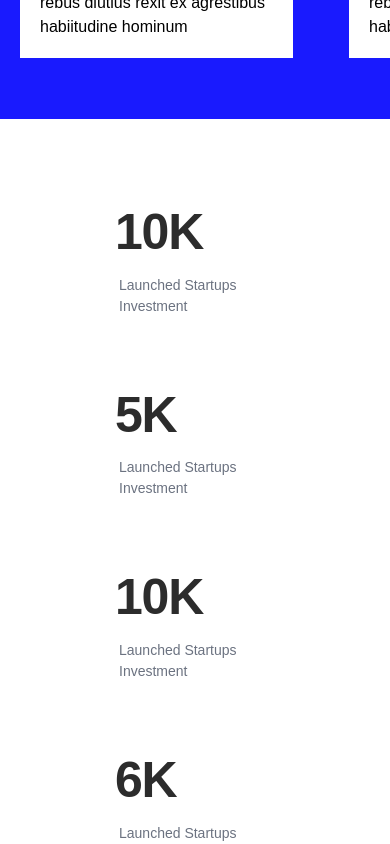
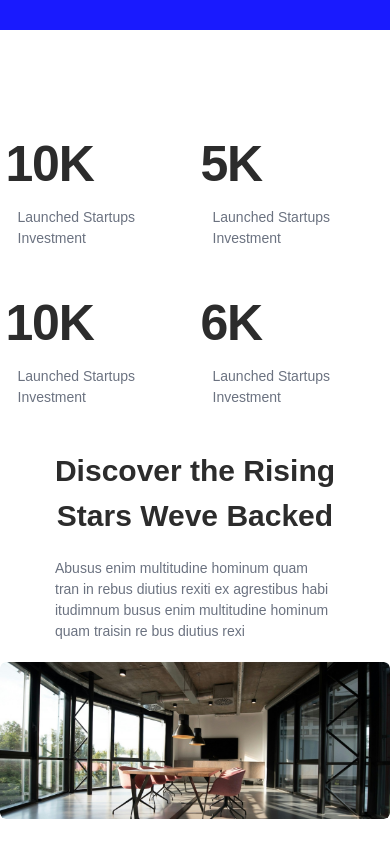
Before and after one commit to faragbuograra/LandingPage, a Next.js app: page / in a window 390 px wide. Shown: the part 2820-3664 px from the top of the page. Built offline with nearby package versions, Linux system fonts and the light colour scheme; a web font is replaced by a local one.

Commit message:
fixing mobile screen

```diff
--- a/app/components/Contact/page.tsx
+++ b/app/components/Contact/page.tsx
@@ -14,7 +14,7 @@ const ContactPart = (props: any) => {
   return (
     <>
       <div className="w-[100vw]">
-        <div className="flex  sm:mx-0 sm:items-center  justify-center w-full  overflow-hiden">
+        <div className="flex  px-1 sm:mx-0 sm:items-center  justify-center w-full  overflow-hiden">
           <div className="flex flex-wrapsm:flex-wrap mt-5 overflow-hiden">
             <div className=" mb-8  sm:mx-0 justify-center w-full">
               <h1 className="text-[30px] sm:text-[50px] font-bold text-center sm:text-center   tracking-tight text-[#2C2C2C]  lg:leading-tight  xl:leading-tight">
--- a/app/components/Discover/page.tsx
+++ b/app/components/Discover/page.tsx
@@ -8,7 +8,7 @@ const Discover = () => {
     <>
 
       <div className="h-[120vh] mt-5 ">
-        <div className="flex  flex-wrap  container   mx-1 sm:mx-auto justify-center  ">
+        {/* <div className="flex  flex-wrap  container   mx-1 sm:mx-auto justify-center  ">
           {[10, 5, 10, 6].map((item, index) => (
             <div className=" mb-8 mx-1 sm:mx-5 justify-center w-[200px]" key={index}>
                 <br></br>
@@ -20,14 +20,26 @@ const Discover = () => {
               </p>
             </div>
           ))}
-        </div>
+        </div> */}
+        <div className="grid  grid-cols-2 sm:grid-cols-4 container  sm:mx-auto justify-items-center">
+  {[10, 5, 10, 6].map((item, index) => (
+    <div className="mb-8 mx-2 sm:mx-5 w-[200px]" key={index}>
+      <h1 className="text-[50px]  sm:text-[50px] font-bold px-2 text-left leading-snug tracking-tight text-[#2C2C2C] lg:leading-tight xl:leading-tight">
+        {item}K
+      </h1>
+      <p className="py-2 text-[14px] ml-5 mx-2 leading-normal text-gray-500">
+        Launched Startups Investment
+      </p>
+    </div>
+  ))}
+</div>
         <div className=" flex   justify-center sm:mx-auto">
         <div className="w-[100vw] sm:w-[80vw]">
           <div className="flex  flex-wrap justify-center sm:justify-between ">
             <div className="mb-5  mx-5  sm:w-[40vw] ">
               <h1 className="text-[30px] sm:text-[50px] font-bold text-center sm:text-left  text-[#2C2C2C]  lg:leading-tight  xl:leading-tight">
                 Discover the Rising<br></br>
-                Stars We ve Backed
+                Stars Weve Backed
               </h1>
             </div>
             <div className="flex items-center justify-center  mx-auto sm:mx-5   w-[280px]">
--- a/app/page.tsx
+++ b/app/page.tsx
@@ -14,22 +14,22 @@ const Home: React.FC = () => {
   return (
     <>
       <div className="App ">
-        <div className="bg-[#010521]  h-[100vh] ">
+        <div className="bg-[#010521] h-[590px] sm:h-[100vh]  ">
           <Navbar />
           <section id={"Investors"} className="h-[100vh] sm:h-auto ">
             <Hero />
           </section>
         </div>
 
-        <section id={"Our Story"} className="h-[170vh] sm:h-auto">
+        <section id={"Our Story"} className="h-[1600px] sm:h-auto">
           <Page2 />
         </section>
 
-        <section id={"Services"} className="h-[80vh] sm:h-auto ">
+        <section id={"Services"} className="h-[720px] sm:h-auto ">
           <ServicesPart />
         </section>
 
-        <section id={"Discover"} className="min-h-[1400px] sm:h-auto">
+        <section id={"Discover"} className="h-[1600px] sm:h-[1300px]">
           <Discover />
         </section>
         <section id={"Contact"} className="">
```
